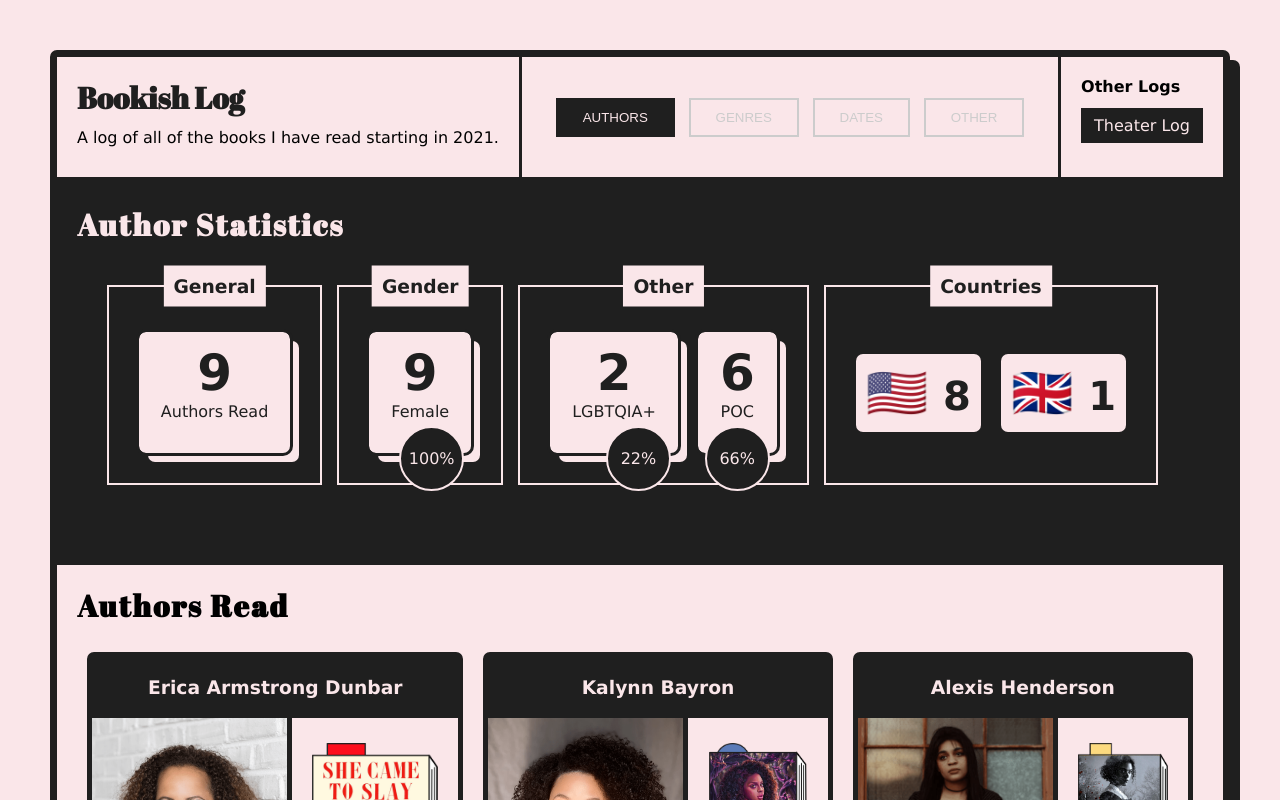
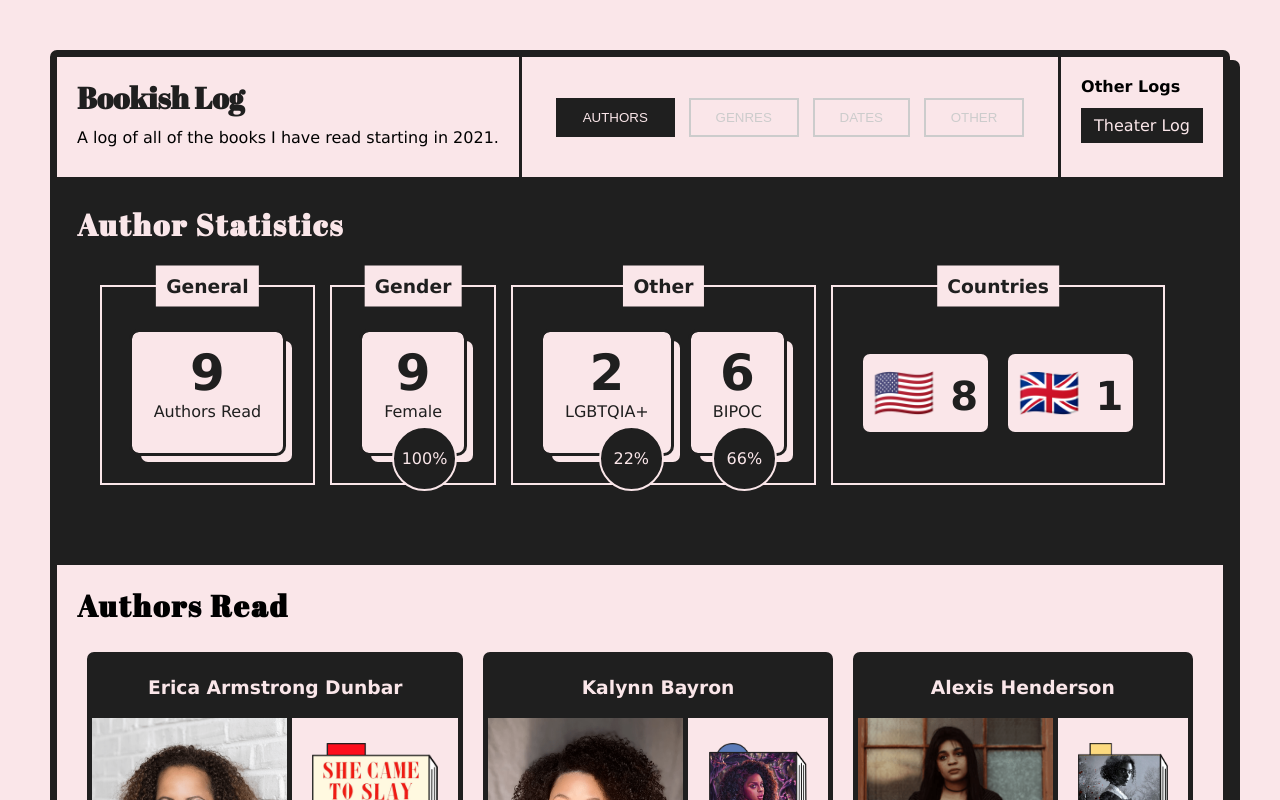
Before and after one commit to brittanyrw/thebookishlog, a Vue app: page /authors in a window 1280 px wide. Shown: the top 800 px of the page. Built offline with nearby package versions, Linux system fonts and the light colour scheme.

Commit message:
Update OverallAuthorStatistics.vue

```diff
--- a/src/components/Statistics/OverallAuthorStatistics.vue
+++ b/src/components/Statistics/OverallAuthorStatistics.vue
@@ -36,7 +36,7 @@
         </div>
         <div class="stat">
           <p class="stat-number">{{ valueCount("poc", true) }}</p>
-          <p class="stat-title">POC</p>
+          <p class="stat-title">BIPOC</p>
           <p class="stat-percent">
             {{
               Math.floor((valueCount("poc", true) / authorInfo.length) * 100)
```
